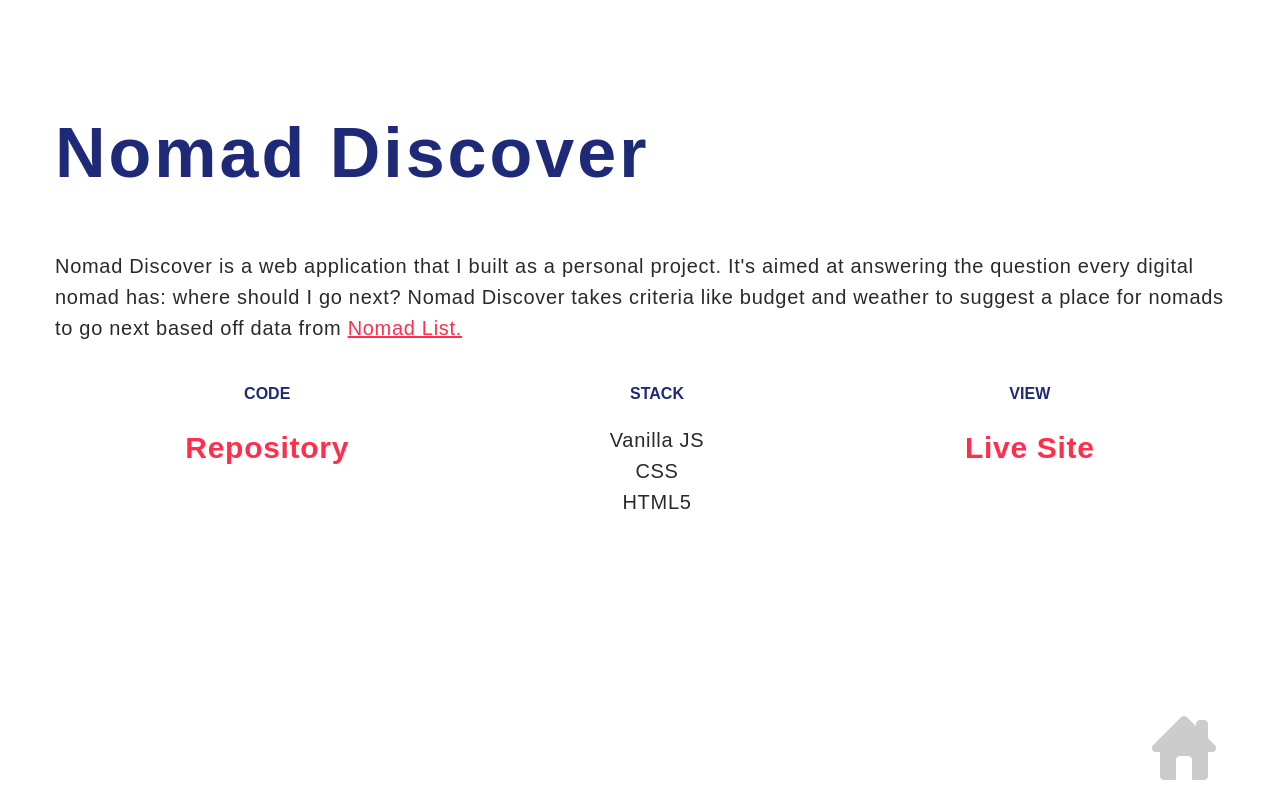
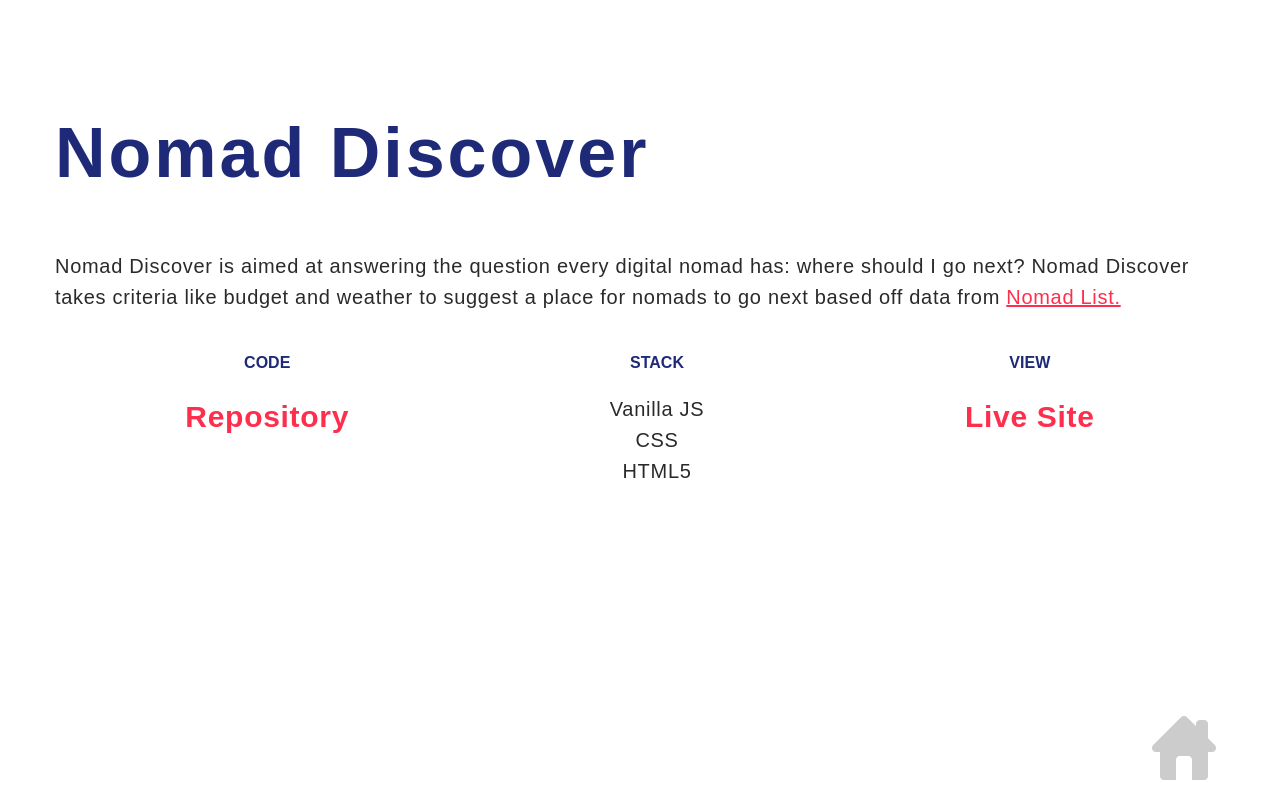
Before and after one commit to emilygracekz/Personal-website, a plain HTML site: page about-nomad-discover.html in a window 1280 px wide. Shown: the top 800 px of the page. Drawn offline with Linux system fonts and the light colour scheme.

Commit message:
Add files via upload

```diff
--- a/about-nomad-discover.html
+++ b/about-nomad-discover.html
@@ -21,7 +21,7 @@
                 <!-- header -->
                 <div class="header">
                     <h1>Nomad Discover</h1>
-                    <p>Nomad Discover is a web application that I built as a personal project. It's aimed at answering
+                    <p>Nomad Discover is aimed at answering
                         the
                         question every digital nomad has: where should I go next? Nomad Discover takes criteria like
                         budget
```
